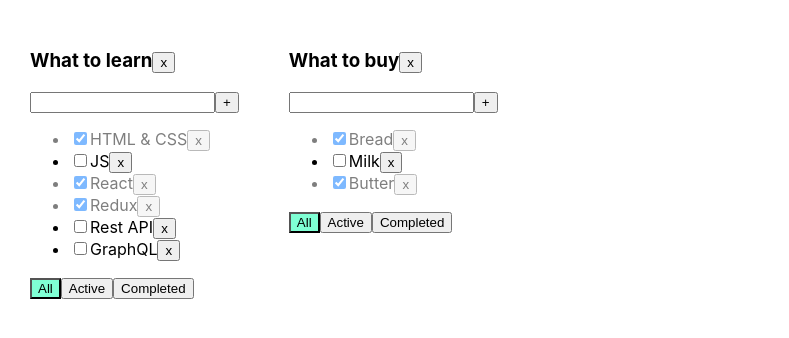
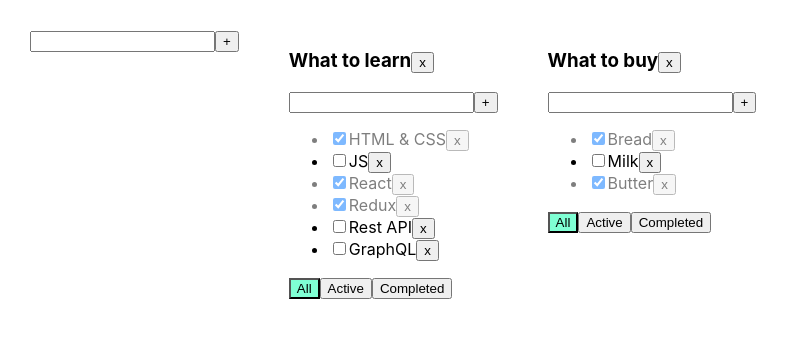
Before and after one commit to alex-machulski/To-Do-List, a React (Create React App) app: page / in a window 1280 px wide. Shown: the top 338 px of the page, without its empty margins (0-789 px from the left). Built offline with nearby package versions, Linux system fonts and the light colour scheme.

Commit message:
added new functional: adding new todo-lists, editing tasks' and todo-lists' titles

```diff
--- /dev/null
+++ b/src/AddItemForm.tsx
@@ -0,0 +1,44 @@
+import React, {ChangeEvent, useState, KeyboardEvent} from "react";
+
+type AddItemFormType = {
+    addItem: (title: string) => void
+}
+
+function AddItemForm(props: AddItemFormType) {
+    const [title, setTitle] = useState<string>("");
+    const [error, setError] = useState<string | null>(null)
+
+    const addItem = () => {
+        const itemTitle = title.trim();
+        if (itemTitle) {
+            props.addItem(itemTitle);
+        } else {
+            setError("Title is required!");
+        }
+        setTitle("");
+    }
+
+    const onChangeHandler = (e: ChangeEvent<HTMLInputElement>) => {
+        setTitle(e.currentTarget.value)
+        setError(null);
+    }
+
+    const onKeyPressHandler = (e: KeyboardEvent<HTMLInputElement>) => {
+        if (e.key === "Enter") addItem()
+    }
+
+    return (
+        <div>
+            <input
+                value={title}
+                onChange={onChangeHandler}
+                onKeyPress={onKeyPressHandler}
+                className={error ? "error" : ""}
+            />
+            <button onClick={addItem}>+</button>
+            {error && <div className={"error-message"}>{error}</div>}
+        </div>
+    )
+}
+
+export default AddItemForm;
--- a/src/App.tsx
+++ b/src/App.tsx
@@ -2,6 +2,7 @@
 import './App.css';
 import ToDoList from "./Todolist";
 import {v1} from "uuid";
+import AddItemForm from "./AddItemForm";
 
 export type TaskType = {
     id: string
@@ -51,8 +52,6 @@
         }
     )
 
-    // const [filter, setFilter] = useState<FilterValuesType>("all")
-
     function removeTask(taskID: string, todoListID: string) {
         const todoListTasks = tasks[todoListID]
         tasks[todoListID] = todoListTasks.filter(task => task.id !== taskID)
@@ -86,13 +85,22 @@
         }
     }
 
+    function changeTaskTitle(taskID: string, title: string, todoListID: string) {
+        const todoListTasks = tasks[todoListID]
+        const task = todoListTasks.find(t => t.id === taskID);
+        if (task) {
+            task.title = title;
+            setTasks({...tasks});
+        }
+    }
+
     function filterTasksForTodoList(filterValue: FilterValuesType, todoListID: string) {
         let tasksForTodoList = tasks[todoListID]
         if (filterValue === "active") {
-            tasksForTodoList = tasks[todoListID].filter(t => t.isDone === false)
+            tasksForTodoList = tasksForTodoList.filter(t => t.isDone === false)
         }
         if (filterValue === "completed") {
-            tasksForTodoList = tasks[todoListID].filter(t => t.isDone === true)
+            tasksForTodoList = tasksForTodoList.filter(t => t.isDone === true)
         }
         return tasksForTodoList
     }
@@ -102,9 +110,32 @@
         delete tasks[todoListID];
     }
 
+    function addTodoList(todoListTitle: string) {
+        const todoListID = v1();
+        const newTodoList: TodoListType = {
+            id: todoListID,
+            title: todoListTitle,
+            filter: "all"
+        }
+        setTodoLists([newTodoList,...todoLists]);
+        setTasks({
+            ...tasks,
+            [todoListID]: []
+        })
+    }
+
+    function changeTodoListTitle(title: string, todoListID: string) {
+        const todoList = todoLists.find(tl => tl.id === todoListID)
+        if (todoList) {
+            todoList.title = title
+            setTodoLists([...todoLists])
+        }
+    }
+
     // UI
     return (
         <div className="App">
+            <AddItemForm addItem={addTodoList}/>
             {
                 todoLists.map(tl => {
 
@@ -115,7 +146,6 @@
                     // if (tl.filter === "completed") {
                     //     tasksForTodoList = tasks[tl.id].filter(t => t.isDone === true)
                     // }
-
                     return (
                         <ToDoList
                             key={tl.id}
@@ -128,6 +158,8 @@
                             addTask={addTask}
                             changeStatus={changeStatus}
                             removeTodoList={removeTodoList}
+                            changeTaskTitle={changeTaskTitle}
+                            changeTodoListTitle={changeTodoListTitle}
                         />
                     )
                 })
--- /dev/null
+++ b/src/EditableSpan.tsx
@@ -0,0 +1,34 @@
+import React, {ChangeEvent, useState, KeyboardEvent} from "react";
+
+
+type EditableSpanType = {
+    title: string
+    changeTitle: (newTitle: string) => void
+}
+
+
+function EditableSpan(props: EditableSpanType) {
+    const [editMode, setEditMode] = useState<boolean>(false);
+    const [title, setTitle] = useState<string>(props.title)
+    const onEditMode = () => setEditMode(true);
+    const offEditMode = () => {
+        setEditMode(false);
+        if(title.trim()) {
+            props.changeTitle(title.trim())
+        }
+    }
+    const changeTitle = (e: ChangeEvent<HTMLInputElement>) => setTitle(e.currentTarget.value);
+
+    return (
+        editMode
+            ? <input
+                onBlur={offEditMode}
+                autoFocus
+                value={title}
+                onChange={changeTitle}
+            />
+            : <span onDoubleClick={onEditMode}>{props.title}</span>
+    );
+}
+
+export default EditableSpan;
--- a/src/Todolist.tsx
+++ b/src/Todolist.tsx
@@ -1,5 +1,7 @@
 import React, {ChangeEvent, useState, KeyboardEvent} from "react";
 import {FilterValuesType, TaskType} from "./App";
+import AddItemForm from "./AddItemForm";
+import EditableSpan from "./EditableSpan";
 
 type PropsType = {
     id: string
@@ -11,48 +13,33 @@
     changeStatus: (taskID: string, isDone: boolean, todoListID: string) => void
     filter: FilterValuesType
     removeTodoList: (todoListID: string) => void
+    changeTaskTitle: (taskID: string, title: string, todoListID: string) => void
+    changeTodoListTitle: (title: string, todoListID: string) => void
 }
 
 export function ToDoList(props: PropsType) {
 
-    const [title, setTitle] = useState<string>("");
-    const [error, setError] = useState<string | null>(null)
-
-    const addTask = () => {
-        const taskTitle = title.trim();
-        if (taskTitle) {
-            props.addTask(taskTitle, props.id);
-        } else {
-            setError("Title is required!");
-        }
-        setTitle("");
+    const addTask = (title: string) => {
+        props.addTask(title, props.id)
     }
 
-    const onChangeHandler = (e: ChangeEvent<HTMLInputElement>) => {
-        setTitle(e.currentTarget.value)
-        setError(null);
-    }
-    const onKeyPressHandler = (e: KeyboardEvent<HTMLInputElement>) => {
-        if (e.key === "Enter") addTask()
-    }
     const onAllClickHandler = () => props.changeFilter("all", props.id)
     const onActiveClickHandler = () => props.changeFilter("active", props.id);
     const onCompletedClickHandler = () => props.changeFilter("completed", props.id);
     const removeTodoList = () => props.removeTodoList(props.id);
+    const changeTodoListTitle = (title: string) => {
+        props.changeTodoListTitle(title, props.id);
+    }
 
     return (
         <div>
-            <h3>{props.title}<button onClick={removeTodoList}>x</button></h3>
-            <div>
-                <input
-                    value={title}
-                    onChange={onChangeHandler}
-                    onKeyPress={onKeyPressHandler}
-                    className={error ? "error" : ""}
-                />
-                <button onClick={addTask}>+</button>
-                {error && <div className={"error-message"}>{error}</div>}
-            </div>
+            <h3>
+                <EditableSpan title={props.title} changeTitle={changeTodoListTitle}/>
+                <button onClick={removeTodoList}>x</button>
+            </h3>
+
+            <AddItemForm addItem={addTask}/>
+
             <ul>
                 {
                     props.tasks.map(t => {
@@ -63,6 +50,10 @@
                             props.changeStatus(t.id, e.currentTarget.checked, props.id)
                         }
 
+                        const changeTitle = (title: string) => {
+                            props.changeTaskTitle(t.id, title, props.id)
+                        }
+
                         return (
                             <li key={t.id} className={t.isDone ? "is-done" : ""}>
                                 <input
@@ -70,7 +61,8 @@
                                     type="checkbox"
                                     checked={t.isDone}
                                 />
-                                <span>{t.title}</span>
+                                <EditableSpan title={t.title} changeTitle={changeTitle}/>
+                                {/*<span>{t.title}</span>*/}
                                 <button onClick={removeTask}>x</button>
                             </li>
                         )
```
